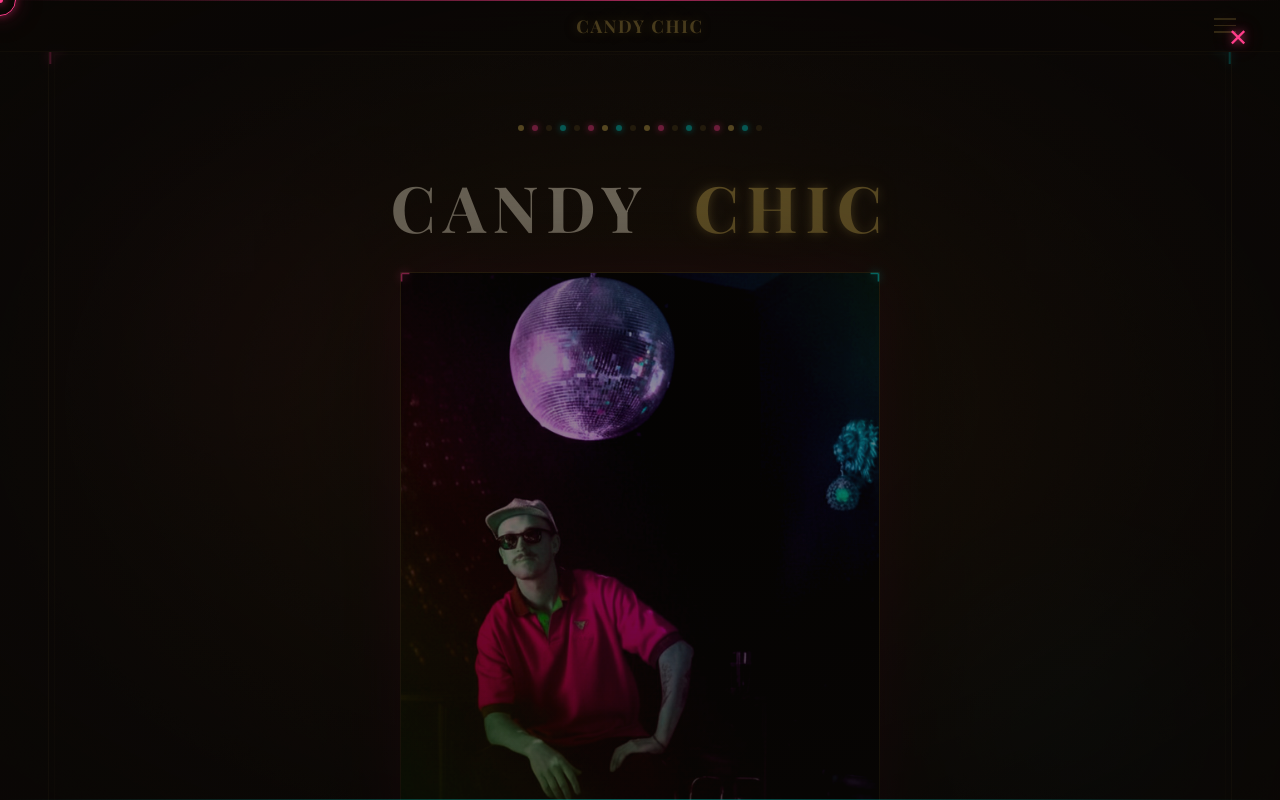
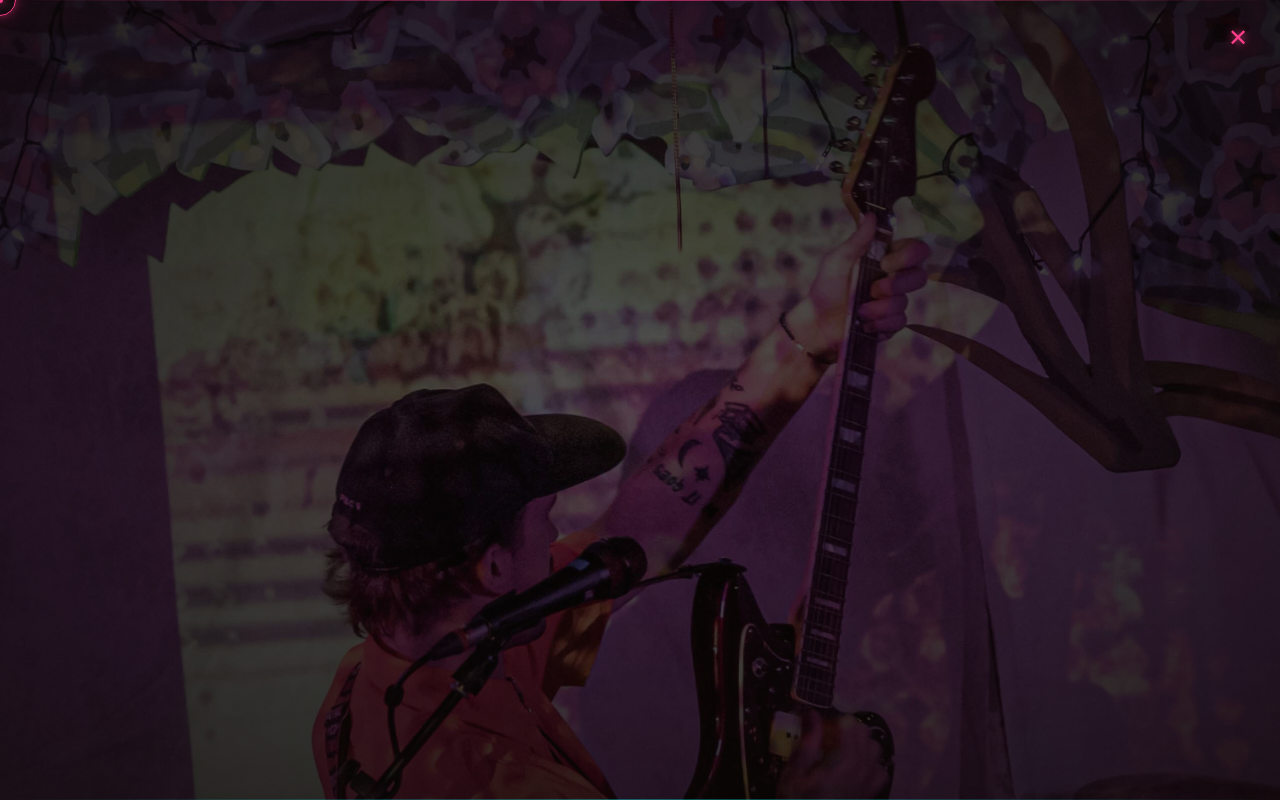
Before and after one commit to Caddyshackk/band-site, a React (Vite) app: page / in a window 1280 px wide. Both pictures are taken after a click on the button 1225 px from the left and 25 px from the top of the page. Shown: the top 800 px of the page. Built offline with nearby package versions, Linux system fonts and the light colour scheme; a web font is replaced by a local one.

Commit message:
fixing image bugs

```diff
--- a/src/App.jsx
+++ b/src/App.jsx
@@ -63,7 +63,7 @@ function useScrollReveal() {
 }
 
 function useIsTouch() {
-  const [touch, setTouch] = useState(false);
+  const [touch, setTouch] = useState(true);
   useEffect(() => {
     setTouch(window.matchMedia("(pointer: coarse)").matches);
   }, []);
@@ -195,15 +195,15 @@ function MobileNav({ open, onClose, go, navItems }) {
   return (
     <div style={{position:"fixed",inset:0,zIndex:150,display:"flex",flexDirection:"column",
       alignItems:"center",justifyContent:"center",gap:"2rem",overflow:"hidden"}}>
-      {photos.map((src,i) => (
-        <div key={src} style={{
+      {photos.map((photo,i) => (
+        <div key={photo.src} style={{
           position:"absolute",inset:0,
-          backgroundImage:`url(${src})`,
+          backgroundImage:`url(${photo.src})`,
           backgroundSize:"cover",
-          backgroundPosition:"center",
+          backgroundPosition:photo.pos,
           opacity: i === photoIdx ? 1 : 0,
           transition:"opacity 0.6s ease",
-          filter:"saturate(0.9) brightness(0.95)",
+          filter:"saturate(0.9) brightness(0.55)",
           willChange:"opacity",
         }}/>
       ))}
```
